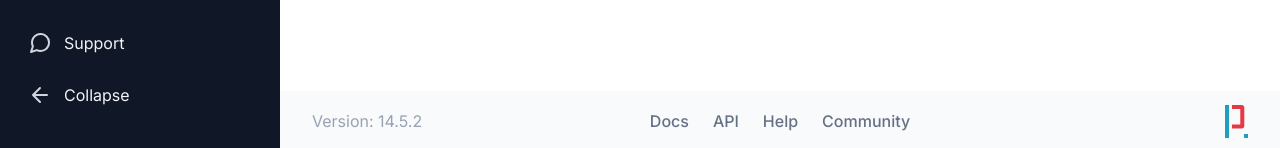
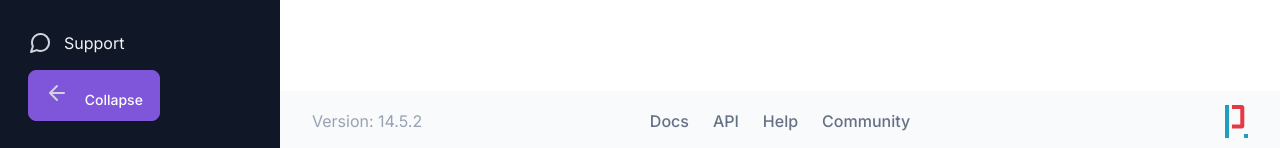
Before and after one commit to profydev/prolog-app-feliceforgione, a Next.js app: page /dashboard in a window 1280 px wide. Shown: the part 649-797 px from the top of the page. Built offline with nearby package versions, Linux system fonts and the light colour scheme; no server answers; what assert would draw is missing.

Commit message:
UI kit button (#16)
* Add ui styles to button component

* Add button storybook

```diff
--- a/features/ui/button/button.module.scss
+++ b/features/ui/button/button.module.scss
@@ -1,18 +1,212 @@
+@use "@styles/color";
+@use "@styles/space";
+@use "@styles/font";
+
 .button {
   cursor: pointer;
 
   /* remove default button styles */
   border: none;
   margin: 0;
-  padding: 0;
   background: transparent;
-  line-height: normal;
   -webkit-font-smoothing: inherit;
   -moz-osx-font-smoothing: inherit;
   appearance: none;
+
+  /* default button styles */
+  box-sizing: border-box;
+  display: flex;
+  align-items: center;
+  justify-content: center;
+  gap: space.$s2;
+  border-radius: space.$s2;
+
+  &:disabled {
+    pointer-events: none;
+  }
 
   &::-moz-focus-inner {
     border: 0;
     padding: 0;
   }
+
+  &.sm {
+    padding: space.$s2 14px;
+    font: font.$text-sm-medium;
+  }
+
+  &.md {
+    padding: 10px space.$s4;
+    font: font.$text-sm-medium;
+  }
+
+  &.lg {
+    padding: 10px 18px;
+    font: font.$text-md-medium;
+  }
+
+  &.xl {
+    padding: space.$s3 space.$s5;
+    font: font.$text-md-medium;
+  }
+
+  &.primary {
+    background: color.$primary-600;
+    border: 1px solid color.$primary-600;
+    color: white;
+    box-shadow: 0 1px 2px 0 #1018280d;
+
+    &:hover {
+      background: color.$primary-700;
+      border: 1px solid color.$primary-700;
+    }
+
+    &:focus {
+      box-shadow:
+        0 1px 2px 0 #1018280d,
+        0 0 0 4px color.$primary-100;
+    }
+
+    &:disabled {
+      background: color.$primary-200;
+      border: 1px solid color.$primary-200;
+    }
+  }
+
+  &.secondary {
+    background: color.$primary-50;
+    border: 1px solid color.$primary-50;
+    color: color.$primary-700;
+    box-shadow: 0 1px 2px 0 #1018280d;
+
+    &:hover {
+      background: color.$primary-100;
+      border: 1px solid color.$primary-100;
+    }
+
+    &:focus {
+      box-shadow:
+        0 1px 2px 0 #1018280d,
+        0 0 0 4px color.$primary-100;
+    }
+
+    &:disabled {
+      background: color.$primary-25;
+      border: 1px solid color.$primary-25;
+      color: color.$primary-300;
+    }
+  }
+
+  &.gray {
+    background: white;
+    border: 1px solid color.$gray-300;
+    color: color.$gray-700;
+    box-shadow: 0 1px 2px 0 #1018280d;
+
+    &:hover {
+      background: color.$gray-50;
+      border: 1px solid color.$gray-300;
+    }
+
+    &:focus {
+      box-shadow:
+        0 1px 2px 0 #1018280d,
+        0 0 0 4px color.$gray-100;
+    }
+
+    &:disabled {
+      background: white;
+      border: 1px solid color.$gray-200;
+      color: color.$gray-300;
+    }
+  }
+
+  &.empty {
+    color: color.$primary-700;
+
+    &:hover {
+      background: color.$primary-50;
+    }
+
+    &:focus {
+      color: color.$primary-700;
+    }
+
+    &:disabled {
+      color: color.$gray-300;
+    }
+  }
+
+  &.emptyGray {
+    color: color.$gray-500;
+
+    &:hover {
+      background: color.$gray-50;
+      color: color.$gray-600;
+    }
+
+    &:focus {
+      color: color.$gray-500;
+    }
+
+    &:disabled {
+      color: color.$gray-300;
+    }
+  }
+
+  &.error {
+    background: color.$error-600;
+    border: 1px solid color.$error-600;
+    color: white;
+    box-shadow: 0 1px 2px 0 #1018280d;
+
+    &:hover {
+      background: color.$error-700;
+      border: 1px solid color.$error-700;
+    }
+
+    &:focus {
+      box-shadow:
+        0 1px 2px 0 #1018280d,
+        0 0 0 4px color.$error-100;
+    }
+
+    &:disabled {
+      background: color.$error-200;
+      border: 1px solid color.$error-200;
+    }
+  }
+
+  &.emptyError {
+    color: color.$error-700;
+
+    &:hover {
+      background: color.$error-50;
+    }
+
+    &:focus {
+      color: color.$error-700;
+    }
+
+    &:disabled {
+      color: color.$error-300;
+    }
+  }
+
+  & .content {
+    flex-wrap: nowrap;
+    flex: 1;
+
+    &.leading {
+      order: 1;
+    }
+
+    &.trailing {
+      order: -1;
+    }
+
+    &.only {
+      display: none;
+    }
+  }
 }
--- a/features/ui/button/button.tsx
+++ b/features/ui/button/button.tsx
@@ -2,8 +2,74 @@ import { ButtonHTMLAttributes } from "react";
 import classNames from "classnames";
 import styles from "./button.module.scss";
 
-export function Button(props: ButtonHTMLAttributes<HTMLButtonElement>) {
+export enum ButtonSize {
+  sm = "sm",
+  md = "md",
+  lg = "lg",
+  xl = "xl",
+}
+
+export enum ButtonColor {
+  primary = "primary",
+  secondary = "secondary",
+  gray = "gray",
+  empty = "empty",
+  emptygray = "emptyGray",
+  error = "error",
+  emptyerror = "emptyError",
+}
+
+export enum IconPosition {
+  leading = "leading",
+  trailing = "trailing",
+  only = "only",
+}
+
+interface ButtonProps extends ButtonHTMLAttributes<HTMLButtonElement> {
+  children?: React.ReactNode;
+  className?: string;
+  size?: ButtonSize;
+  color?: ButtonColor;
+  disabled?: boolean;
+  icon?: React.ReactNode;
+  iconPosition?: IconPosition;
+}
+
+/* function classNamePropPrefix<K extends keyof ButtonProps>(
+  propName: K,
+  value: ButtonProps[K],
+) {
+  return `${propName}-${value}`;
+} */
+
+export function Button({
+  className,
+  size = ButtonSize.md,
+  color = ButtonColor.primary,
+  disabled = false,
+  children,
+  icon,
+  iconPosition = IconPosition.leading,
+  ...otherProps
+}: ButtonProps) {
   return (
-    <button {...props} className={classNames(styles.button, props.className)} />
+    <button
+      disabled={disabled}
+      {...otherProps}
+      className={classNames(
+        styles.button,
+        styles[size],
+        styles[color],
+
+        className,
+      )}
+    >
+      {icon}
+      <span
+        className={classNames(styles.content, icon && styles[iconPosition])}
+      >
+        {children}
+      </span>
+    </button>
   );
 }
```
Also changed, not shown: 1 other file (tests, documents, lock files or other folders).
